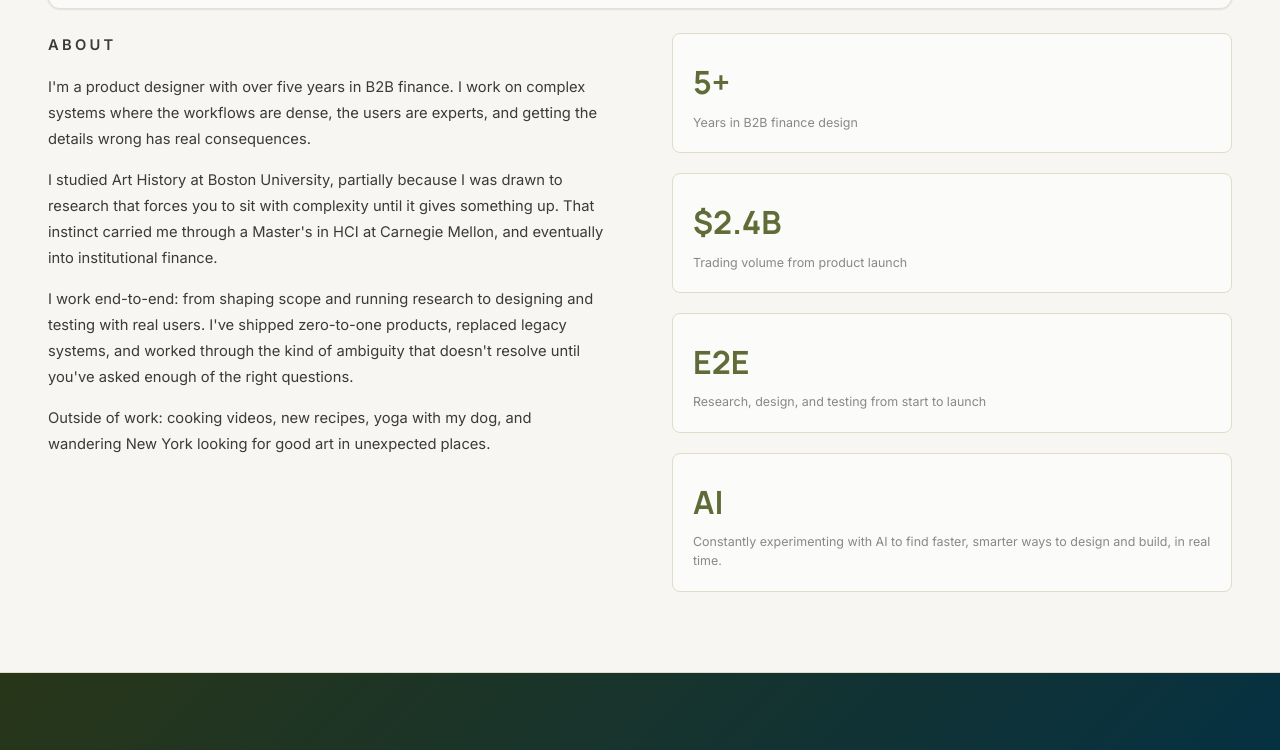
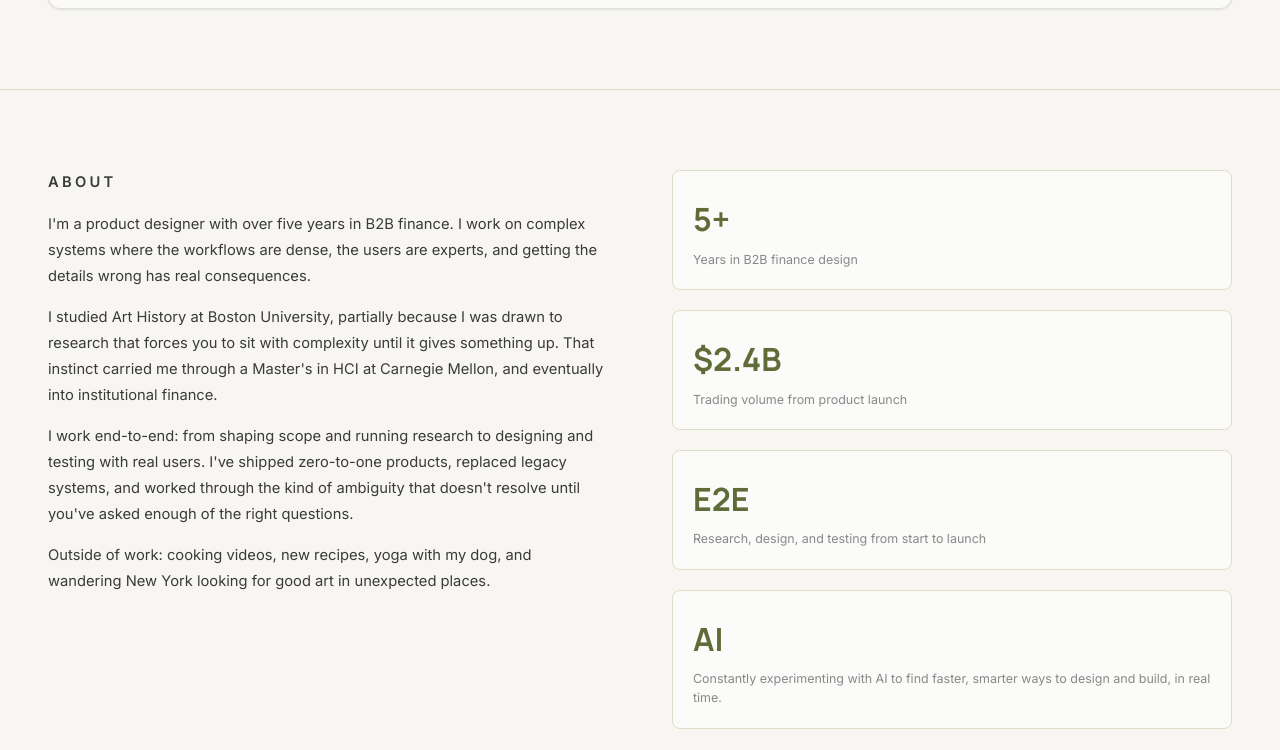
Before and after one commit to maggie-designncode/portfolio, a plain HTML site: page index.html in a window 1280 px wide. Shown: the part 1967-2717 px from the top of the page. Drawn offline with Linux system fonts and the light colour scheme.

Commit message:
Add files via upload

```diff
--- a/index.html
+++ b/index.html
@@ -57,7 +57,7 @@
   .nav-links a { font-size: 0.85rem; color: var(--text-muted); text-decoration: none; font-weight: 400; transition: color 0.2s; }
   .nav-links a:hover { color: var(--navy); }
 
-  section { padding: 5rem 3rem; border-bottom: 1px solid var(--border); }
+  section { padding: 5rem 3rem; border-bottom: 1px solid var(--border); scroll-margin-top: 70px; }
 
   /* HERO */
   .hero-section {
@@ -366,6 +366,9 @@
         </div>
       </div>
     </div>
+</section>
+
+<section id="about">
   <div class="about-grid">
     <div class="about-text">
       <p class="section-label">About</p>
```
